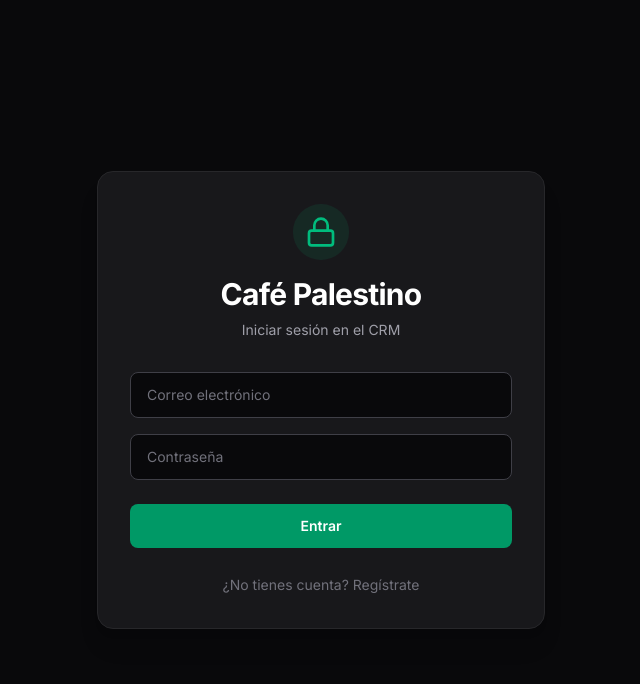
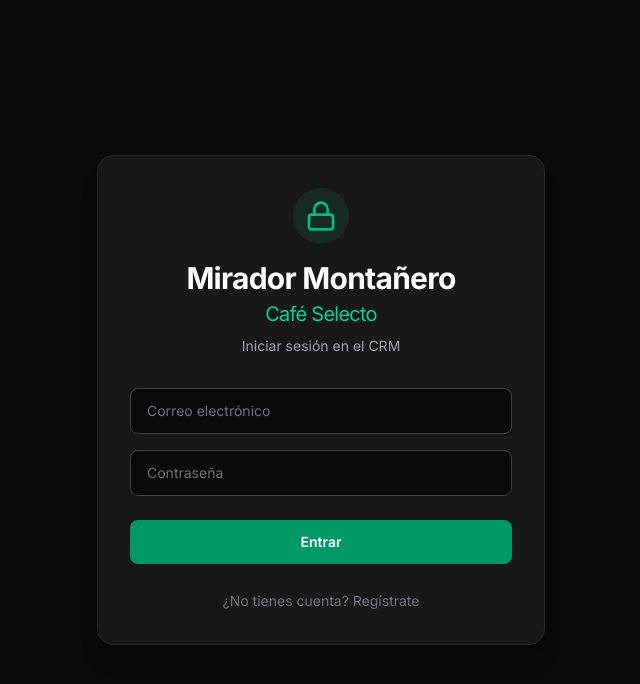
Before and after one commit to alvarettosky/cafe, a Next.js app in the folder frontend/: page /login in a window 1280 px wide. Shown: the top 684 px of the page, without its empty margins (319-959 px from the left). Built offline with nearby package versions, Linux system fonts and the light colour scheme; no server answers.

Commit message:
Branding: Update login page title

```diff
--- a/frontend/app/login/page.tsx
+++ b/frontend/app/login/page.tsx
@@ -55,8 +55,9 @@ export default function LoginPage() {
                     <div className="rounded-full bg-emerald-500/10 p-3 mb-4">
                         <Lock className="h-8 w-8 text-emerald-500" />
                     </div>
-                    <h2 className="text-3xl font-bold tracking-tight text-white">
-                        Café Palestino
+                    <h2 className="text-3xl font-bold tracking-tight text-white text-center">
+                        Mirador Montañero
+                        <span className="block text-xl text-emerald-400 font-normal mt-1">Café Selecto</span>
                     </h2>
                     <p className="mt-2 text-sm text-zinc-400">
                         {isSignUp ? 'Crear cuenta de vendedor' : 'Iniciar sesión en el CRM'}
```
